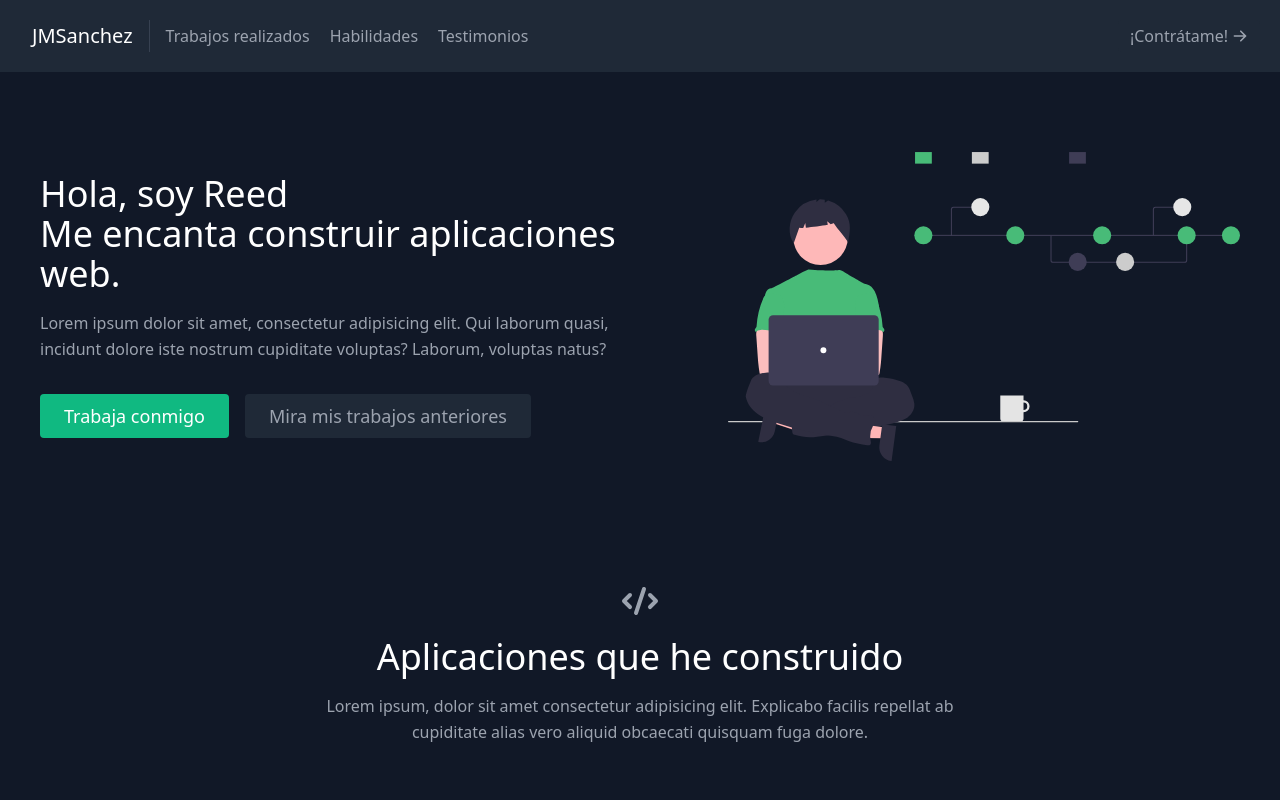
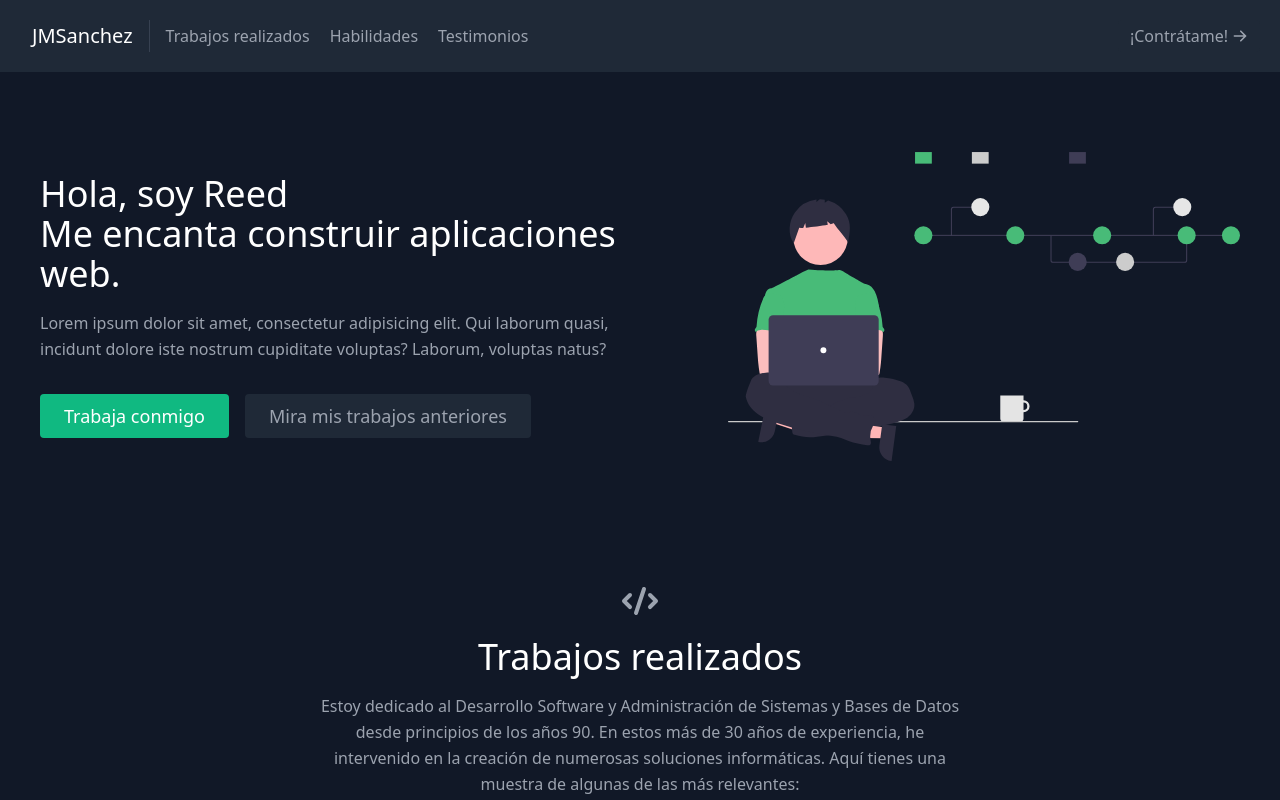
Before and after one commit to yamretron/Portfolio, a React (Create React App) app: page / in a window 1280 px wide. Shown: the top 800 px of the page. Built offline with nearby package versions, Linux system fonts and the light colour scheme.

Commit message:
Despliegue

```diff
--- a/src/components/Projects.js
+++ b/src/components/Projects.js
@@ -9,12 +9,13 @@ export default function Projects() {
         <div className="flex flex-col w-full mb-20">
           <CodeIcon className="mx-auto inline-block w-10 mb-4" />
           <h1 className="sm:text-4xl text-3xl font-medium title-font mb-4 text-white">
-            Aplicaciones que he construido
+            Trabajos realizados
           </h1>
           <p className="lg:w-2/3 mx-auto leading-relaxed text-base">
-            Lorem ipsum, dolor sit amet consectetur adipisicing elit. Explicabo
-            facilis repellat ab cupiditate alias vero aliquid obcaecati quisquam
-            fuga dolore.
+            Estoy dedicado al Desarrollo Software y Administración de Sistemas y Bases de Datos
+            desde principios de los años 90. En estos más de 30 años de experiencia, he intervenido
+            en la creación de numerosas soluciones informáticas. Aquí tienes una muestra de algunas
+            de las más relevantes:
           </p>
         </div>
         <div className="flex flex-wrap -m-4">
```
